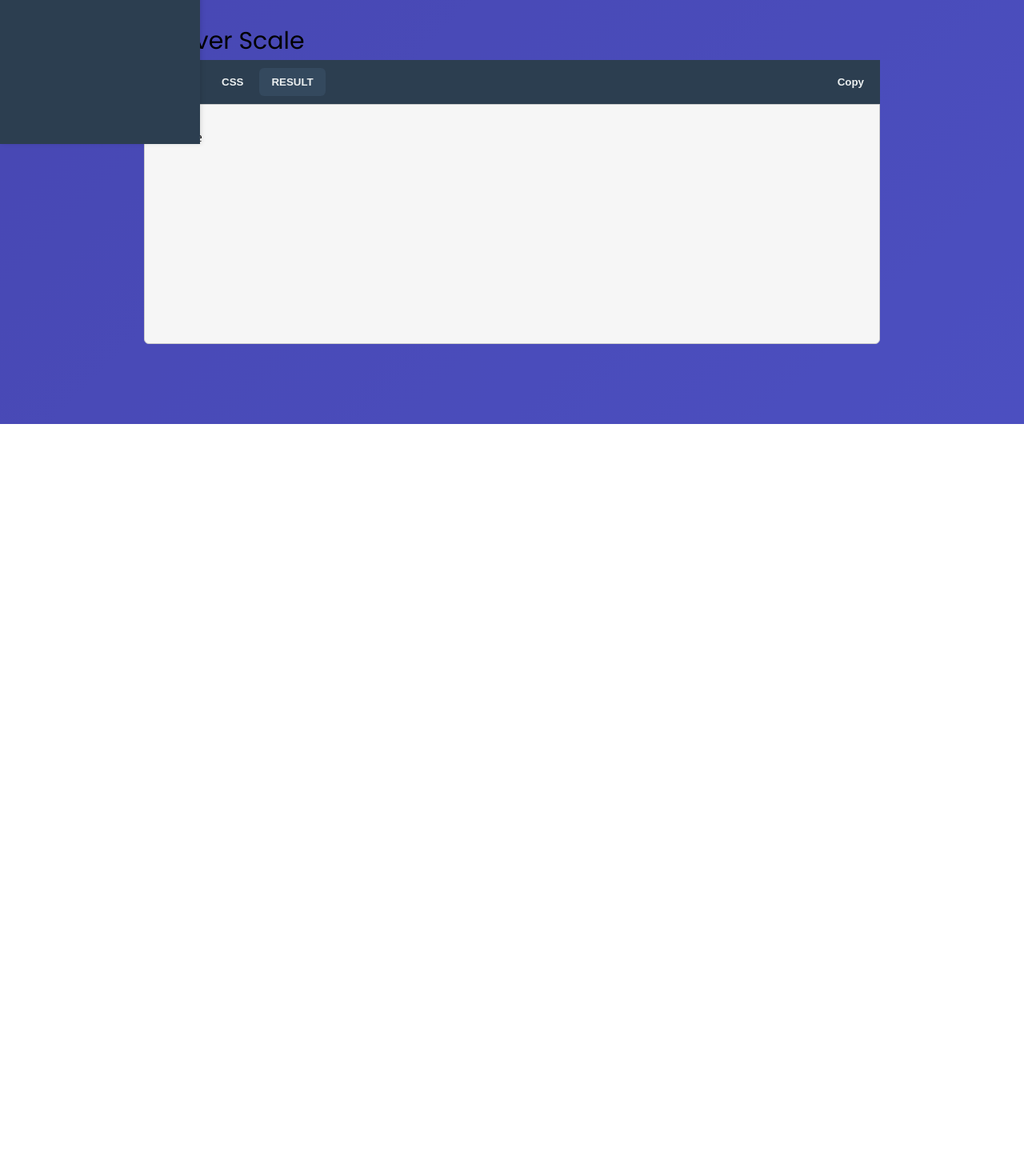
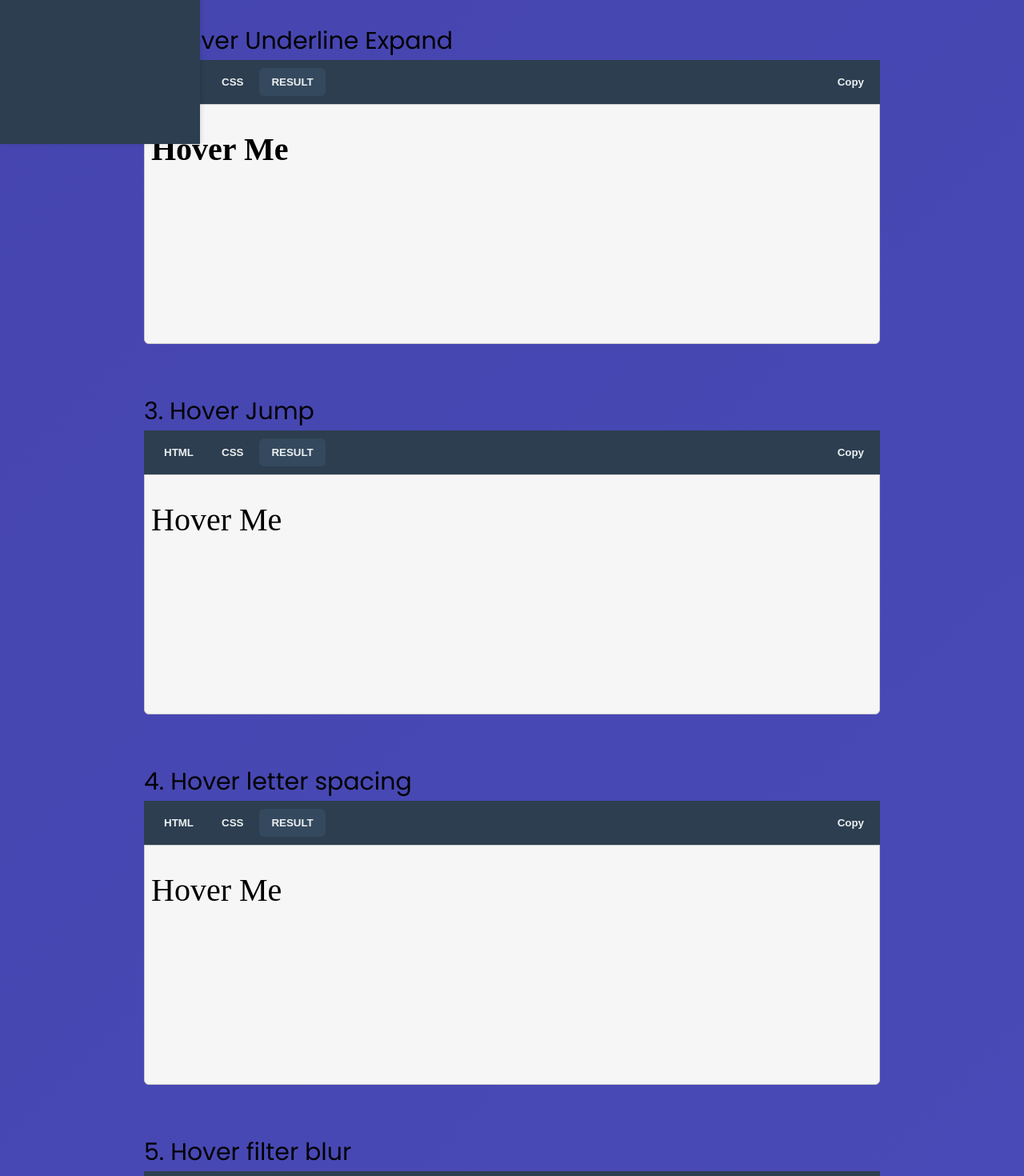
Before and after one commit to PhanVinh09/My-effects-library, a Vue app: page /effect/hover in a window 1280 px wide. Shown: the part 620-2090 px from the top of the page at 80% size. Before the commit the page ends 1150 px from the top, so only its background shows below. Built offline with nearby package versions, Linux system fonts and the light colour scheme.

Commit message:
Dev/EffectsHover

```diff
--- a/src/components/data/effect.json
+++ b/src/components/data/effect.json
@@ -5,21 +5,111 @@
       {
         "id": 1,
         "author": "PhanVinh",
-        "type" : "Text",
-        "title": "Hover Scale",
+        "type": "Text",
+        "title": "Hover line",
         "link": "",
-        "html": "<div><div class='box'>Hover me</div></div>",
-        "css": ".box { transition: 0.3s; } .box:hover { transform: scale(1.2); }",
+        "html": "<span class='text'>Hover Me</span>",
+        "css": ".text{ position: relative; font-size: 40px; cursor: pointer; display: inline-block; } .text::before{ content: ''; position: absolute; background: linear-gradient(red, blue); height: 3px; width: 0px; left: 0%; right: 0%; bottom: 0%; transition: 0.2s linear; } .text:hover::before{ width: 100%; }",
         "js": ""
       },
       {
-        "id": 1,
+        "id": 2,
         "author": "PhanVinh",
-        "type" : "Button",
+        "type": "Text",
+        "title": "Hover Underline Expand ",
+        "link": "",
+        "html": "<span class='text'> Hover Me </span>",
+        "css": ".text { position: relative; font-size: 40px; font-weight: bold; cursor: pointer; display: inline-block; } .text::after{ content: ''; position: absolute; bottom: 0; left: 50%; width: 0; height: 2px; background-color: blue; transition: all 0.3s ease; } .text:hover::after { left: 0%; width: 100%; }",
+        "js": ""
+      },
+      {
+        "id": 3,
+        "author": "PhanVinh",
+        "type": "Text",
+        "title": "Hover Jump",
+        "link": "",
+        "html": "<span class='text'> <span>H</span><span>o</span><span>v</span><span>e</span><span>r</span> <span>M</span><span>e</span> </span>",
+        "css": ".text { position: relative; font-size: 40px; cursor: pointer; } .text span { display: inline-block; } @keyframes jump { 0%, 100% { transform: translateY(0); } 50% { transform: translateY(-10px); } } .text:hover span { animation: jump 1s ease infinite; } .text:hover span:nth-child(1) { animation-delay: 0s; } .text:hover span:nth-child(2) { animation-delay: 0.05s; } .text:hover span:nth-child(3) { animation-delay: 0.1s; } .text:hover span:nth-child(4) { animation-delay: 0.15s; } .text:hover span:nth-child(5) { animation-delay: 0.2s; } .text:hover span:nth-child(6) { animation-delay: 0.25s; } .text:hover span:nth-child(7) { animation-delay: 0.3s; }",
+        "js": ""
+      },
+      {
+        "id": 4,
+        "author": "PhanVinh",
+        "type": "Text",
+        "title": "Hover letter spacing",
+        "link": "",
+        "html": "<span class='text'> Hover Me </span>",
+        "css": ".text { position: relative; font-size: 40px; cursor: pointer; display: inline-block; transition: 0.3s ease; } .text:hover{ letter-spacing: 10px; }",
+        "js": ""
+      },
+      {
+        "id": 5,
+        "author": "PhanVinh",
+        "type": "Text",
+        "title": "Hover filter blur",
+        "link": "",
+        "html": "<span class='text'> Hover Me </span>",
+        "css": ".text { position: relative; font-size: 40px; cursor: pointer; display: inline-block; transition: 0.3s ease; } .text:hover{ filter: blur(2px); }",
+        "js": ""
+      },
+      {
+        "id": 6,
+        "author": "PhanVinh",
+        "type": "Text",
+        "title": "Hover multi-layer",
+        "link": "",
+        "html": "<span class='text'> Hover Me </span>",
+        "css": ".text { position: relative; font-size: 40px; cursor: pointer; display: inline-block; transition: 0.3s ease; } .text:hover{ text-shadow: 1px 1px 0px red, 2px 2px 0px blue, 3px 3px 0px black; }",
+        "js": ""
+      },
+      {
+        "id": 7,
+        "author": "PhanVinh",
+        "type": "Text",
+        "title": "hover linear-gradient",
+        "link": "",
+        "html": "<span class='text'> Hover Me </span>",
+        "css": ".text { font-size: 40px; font-weight: bold; background: linear-gradient(90deg, red, rgb(251, 0, 255), red); background-size: 200%; background-position: left; -webkit-background-clip: text; -webkit-text-fill-color: transparent; transition: 0.5s ease; cursor: pointer; } .text:hover { animation: moveGradient 1s infinite linear alternate-reverse; } @keyframes moveGradient { 0% { background-position: 100%; } 100% { background-position: 0%; } }",
+        "js": ""
+      },
+      {
+        "id": 8,
+        "author": "PhanVinh",
+        "type": "Text",
+        "title": "Hover blink",
+        "link": "",
+        "html": "<span class='text'> Hover Me </span>",
+        "css": ".text { font-size: 40px; font-weight: bold; cursor: pointer; display: inline-block; } .text:hover{ animation: blink 0.8s ease infinite; } @keyframes blink { 0%,100%{ opacity: 0.1; color: gold; } 50%{ opacity: 1; color: red; } }",
+        "js": ""
+      },
+      {
+        "id": 9,
+        "author": "PhanVinh",
+        "type": "Text",
+        "title": "Hover shadow ",
+        "link": "",
+        "html": "<span class='text'>Hover Me</span>",
+        "css": ".text { position: relative; font-size: 40px; cursor: pointer; display: inline-block; } .text::before { content: 'Hover Me'; position: absolute; transition: 0.5s linear; top: 0%; transform: rotateX(0deg); opacity: 0; } .text:hover::before{ opacity: 0.5; top: 60%; transform: rotateX(180deg); }",
+        "js": ""
+      },
+      {
+        "id": 10,
+        "author": "PhanVinh",
+        "type": "Text",
+        "title": "Hover Glow Effect",
+        "link": "",
+        "html": "<span class='text'>Hover Me</span>",
+        "css": ".text { position: relative; font-size: 40px; font-weight: bold; cursor: pointer; display: inline-block; } .text:hover{ color: white; text-shadow: 2px 2px 5px violet; }",
+        "js": ""
+      },
+      {
+        "id": 100,
+        "author": "PhanVinh",
+        "type": "Button",
         "title": "Hover Scale",
         "link": "",
-        "html": "<div><div class='box'>Hover me</div></div>",
-        "css": ".box { transition: 0.3s; } .box:hover { transform: scale(1.2); }",
+        "html": "",
+        "css": "",
         "js": ""
       }
     ]
--- a/src/components/effects/EffectsHover.vue
+++ b/src/components/effects/EffectsHover.vue
@@ -31,7 +31,7 @@ export default {
     return {
       selectedType: '',
       effectRefs: {},
-      sidebarOpen: false // Trạng thái mở/đóng sidebar
+      sidebarOpen: false
     };
   },
   computed: {
@@ -67,7 +67,7 @@ export default {
     },
     setSelectedType(type) {
       this.selectedType = type;
-      this.sidebarOpen = false; // Auto đóng sidebar khi chọn loại
+      this.sidebarOpen = false;
       if (type === '') {
         window.scrollTo({ top: 0, behavior: 'smooth' });
       }
--- a/test.html
+++ b/test.html
@@ -2,131 +2,27 @@
 <html lang="en">
 
 <head>
-  <meta charset="UTF-8" />
-  <meta name="viewport" content="width=device-width, initial-scale=1.0" />
-  <title>CodePen Clone</title>
+  <meta charset="UTF-8">
+  <meta name="viewport" content="width=device-width, initial-scale=1.0">
+  <title>Gradient Text Animation</title>
   <style>
-    body {
-      font-family: 'Segoe UI', Tahoma, Geneva, Verdana, sans-serif;
-      margin: 0;
-      background: #f4f4f4;
+    .text {
+      position: relative;
+      font-size: 40px;
+      font-weight: bold;
+      cursor: pointer;
+      display: inline-block;
+
     }
-
-    .tabs {
-      display: flex;
-      background: #2c3e50;
-      padding: 10px;
-    }
-
-    .tabs button {
-      background: transparent;
-      color: #ecf0f1;
-      border: none;
-      padding: 10px 15px;
-      margin-right: 5px;
-      cursor: pointer;
-      font-weight: bold;
-      transition: background 0.3s;
-    }
-
-    .tabs button:hover,
-    .tabs button.active {
-      background: #34495e;
-      border-radius: 6px;
-    }
-
-    .tab-content {
-      background: #fff;
-      padding: 15px;
-      display: none;
-      border-top: none;
-      min-height: 200px;
-      font-family: 'Courier New', Courier, monospace;
-      font-size: 14px;
-      border: 1px solid #ccc;
-      border-radius: 0 0 6px 6px;
-    }
-
-    .tab-content pre {
-      margin: 0;
-      white-space: pre-wrap;
-      word-wrap: break-word;
-    }
-
-    .tab-content.active {
-      display: block;
-    }
-
-    iframe {
-      width: 100%;
-      height: 200px;
-      border: none;
+    .text:hover{
+      color: white;
+      text-shadow: 2px 2px 5px violet;
     }
   </style>
 </head>
 
 <body>
-  <div class="tabs">
-    <button onclick="showTab('html')">HTML</button>
-    <button onclick="showTab('css')">CSS</button>
-    <button onclick="showTab('js')">JS</button>
-    <button onclick="showTab('result')" class="active">Result</button>
-  </div>
-
-  <div class="tab-content" id="html">
-    <pre><code>&lt;h1&gt;Hello World&lt;/h1&gt;</code></pre>
-  </div>
-  <div class="tab-content" id="css">
-    <pre><code>h1 { color: red; }</code></pre>
-  </div>
-  <div class="tab-content" id="js">
-    <pre><code>console.log("Hello");</code></pre>
-  </div>
-  <div class="tab-content active" id="result">
-    <iframe id="preview"></iframe>
-  </div>
-
-  <script>
-    function showTab(tabId) {
-      document.querySelectorAll('.tab-content').forEach(el => el.classList.remove('active'));
-      document.querySelectorAll('.tabs button').forEach(btn => btn.classList.remove('active'));
-
-      document.getElementById(tabId).classList.add('active');
-      event.target.classList.add('active');
-
-      if (tabId === 'result') {
-        const html = "<h1>Hello World</h1>";
-        const css = "h1 { color: red; }";
-        const js = 'console.log("Hello");';
-
-        const result = `
-          <html>
-          <head><style>${css}</style></head>
-          <body>${html}<script>${js}<\/script></body>
-          </html>
-        `;
-
-        const iframe = document.getElementById('preview');
-        iframe.srcdoc = result;
-      }
-    }
-
-    // Gọi hàm khi load trang để hiển thị trước
-    window.onload = () => {
-      const html = "<h1>Hello World</h1>";
-      const css = "h1 { color: red; }";
-      const js = 'console.log("Hello");';
-
-      const result = `
-        <html>
-        <head><style>${css}</style></head>
-        <body>${html}<script>${js}<\/script></body>
-        </html>
-      `;
-
-      document.getElementById('preview').srcdoc = result;
-    }
-  </script>
+  <span class="text">Hover Me</span>
 </body>
 
 </html>
```
